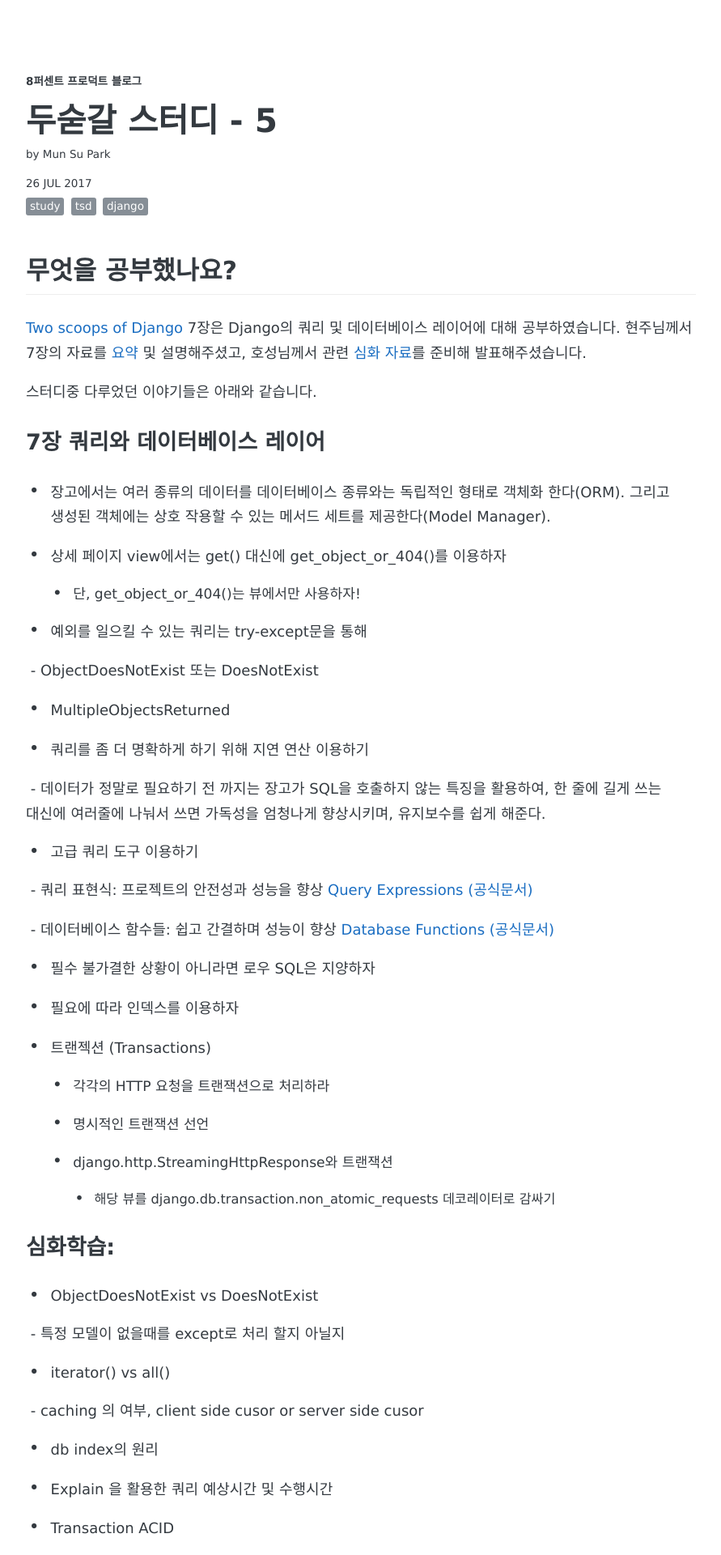
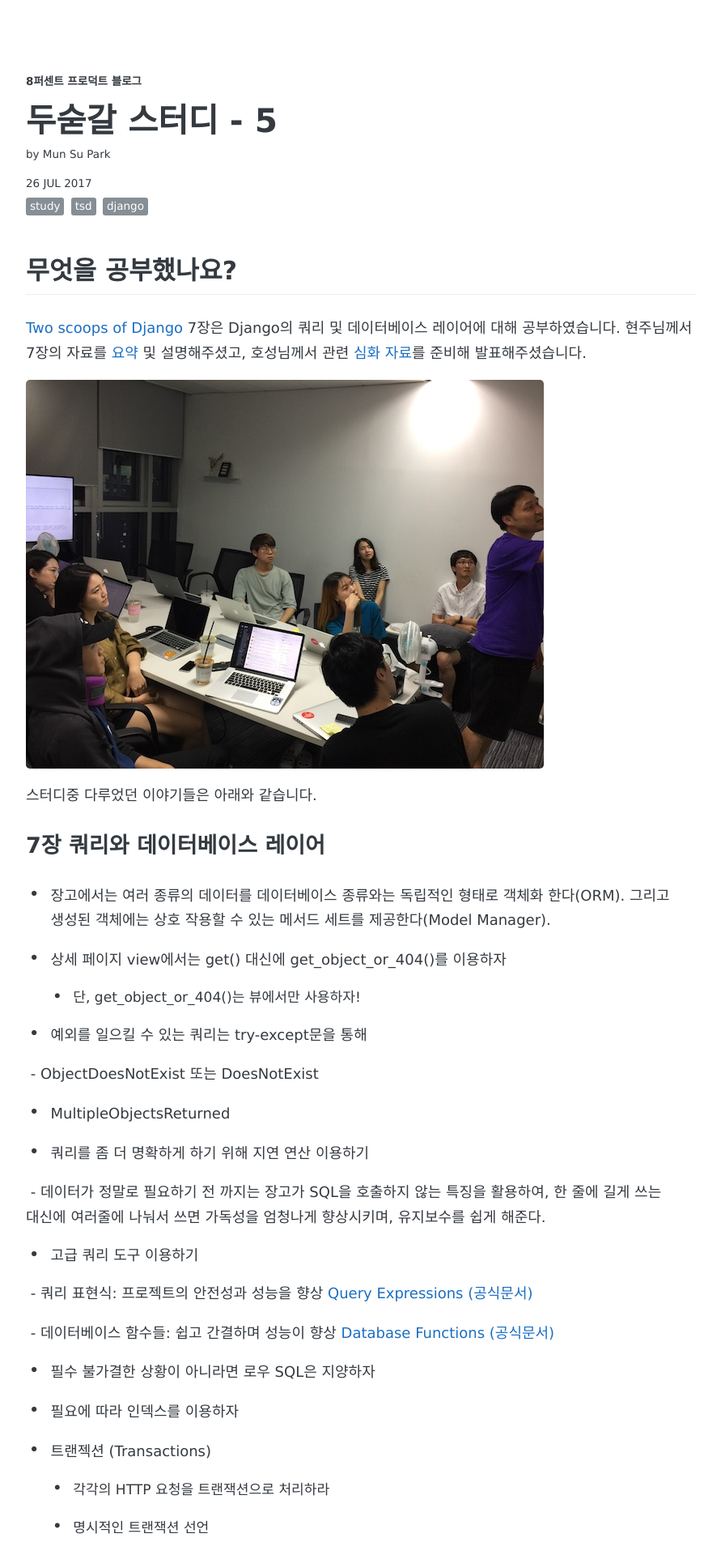
Before and after one commit to 8percent/8percent.github.io, a Jekyll site: the page built from _posts/2017-07-26-tsd5.md, in a window 1280 px wide. Shown: the top 1920 px of the page at 81% size, without its empty margins (194-1085 px from the left). Built offline with Jekyll 4.4.1, drawn with Linux system fonts in a browser that asks for light colours; some web fonts are replaced.

Commit message:
add study image

```diff
--- a/_posts/2017-07-26-tsd5.md
+++ b/_posts/2017-07-26-tsd5.md
@@ -11,6 +11,8 @@
 ## 무엇을 공부했나요?
 
 [Two scoops of Django](https://www.twoscoopspress.com/products/two-scoops-of-django-1-11) 7장은 Django의 쿼리 및 데이터베이스 레이어에 대해 공부하였습니다. 현주님께서 7장의 자료를 [요약](https://github.com/8percent/tsd/blob/master/chapter7/summary.md) 및 설명해주셨고, 호성님께서 관련 [심화 자료](https://github.com/8percent/tsd/blob/master/studies/20170726/TSD_chapter7.pdf)를 준비해 발표해주셨습니다.
+
+![설명하는 호성님](/images/tsd-5-1.jpg)
 
 스터디중 다루었던 이야기들은 아래와 같습니다.
 
```
Also changed, not shown: images/tsd-5-1.jpg (added), 1 other file.
